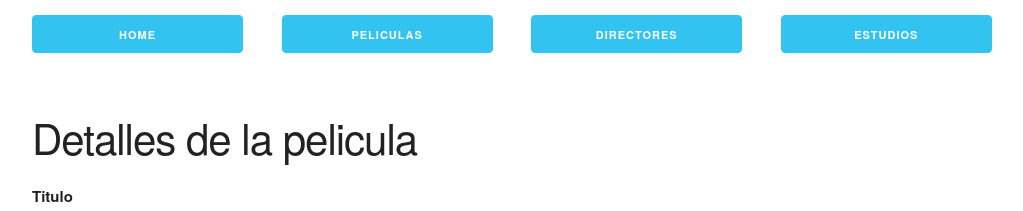
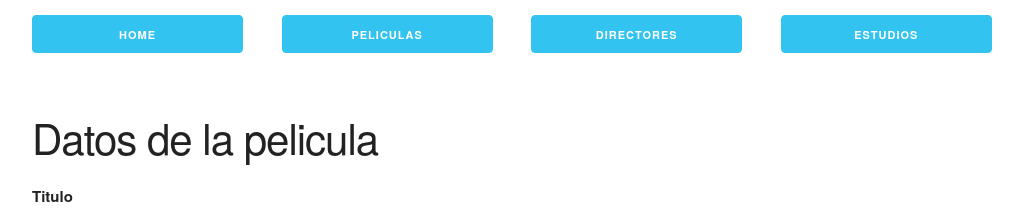
Before and after one commit to Fernanda-15/Proyecto_Final_Sistemas_Distribuidos, a Vue app: page /movie/create in a window 1280 px wide. Shown: the top 211 px of the page, without its empty margins (128-1151 px from the left). Built offline with nearby package versions, Linux system fonts and the light colour scheme; no server answers.

Commit message:
correccion backend insert

```diff
--- a/src/components/MovieDetails.vue
+++ b/src/components/MovieDetails.vue
@@ -50,11 +50,11 @@
     import { useRoute } from 'vue-router'
 
     export default {
-      name: "Detalles Pelicula",
+      name: "Datos de la Pelicula",
       props: ['show','edit','create'],
       data() {
         return {
-          title: "Detalles de la pelicula",
+          title: "Datos de la pelicula",
           movie: {},
           director: [],
           estudio: [],
```
Also changed, not shown: 1 other file (tests, documents, lock files or other folders).
